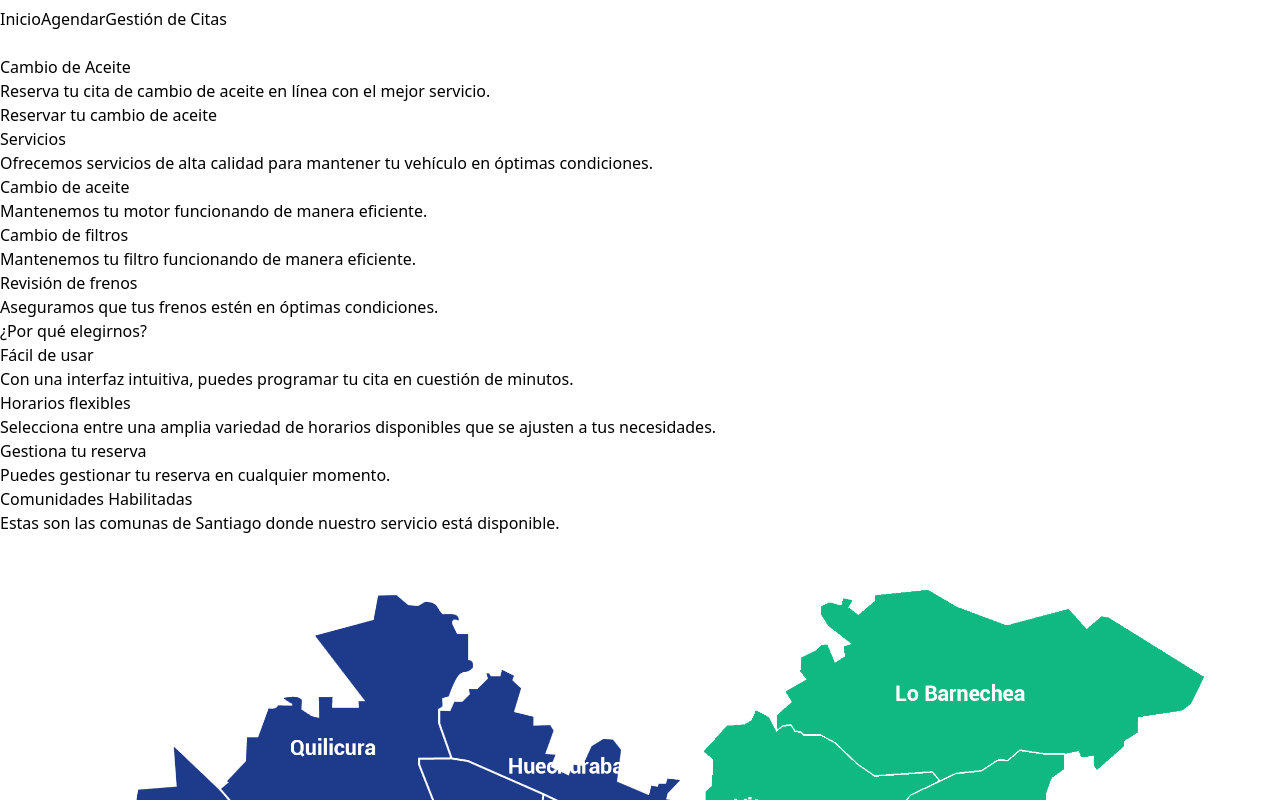
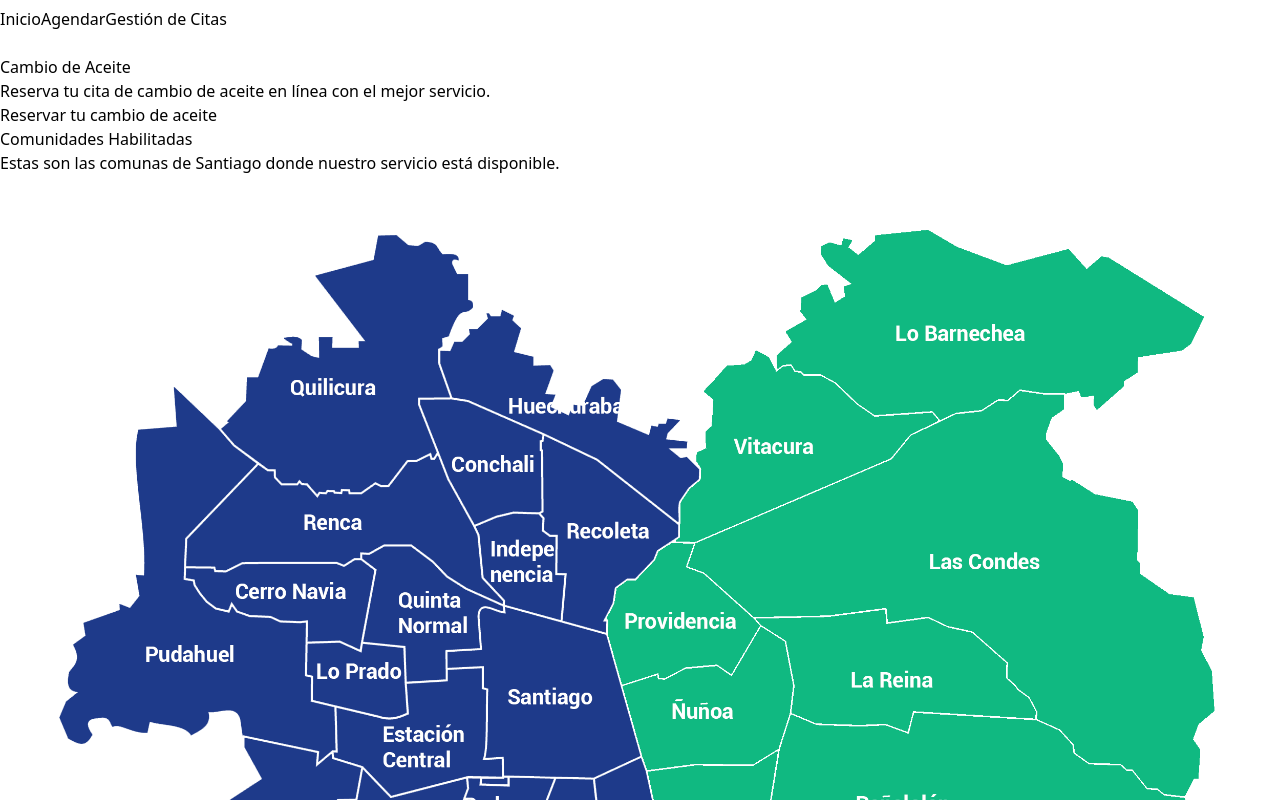
Before and after one commit to teoisnotdead/cars-schedule-web, a React (Vite) app: page / in a window 1280 px wide. Shown: the part 1920-2720 px from the top of the page. Built offline with nearby package versions, Linux system fonts and the light colour scheme.

Commit message:
se cambia de lugar mapSection para que este mas arriba

```diff
--- a/src/pages/Home.tsx
+++ b/src/pages/Home.tsx
@@ -9,9 +9,9 @@ export const Home: React.FC = () => {
     <div>
       <HeroSection />
       <div className="max-w-5xl mx-auto px-6">
+        <MapSection />
         <ServicesSection />
         <FeaturesSection />
-        <MapSection />
         <ContactSection />
       </div>
     </div>
```
